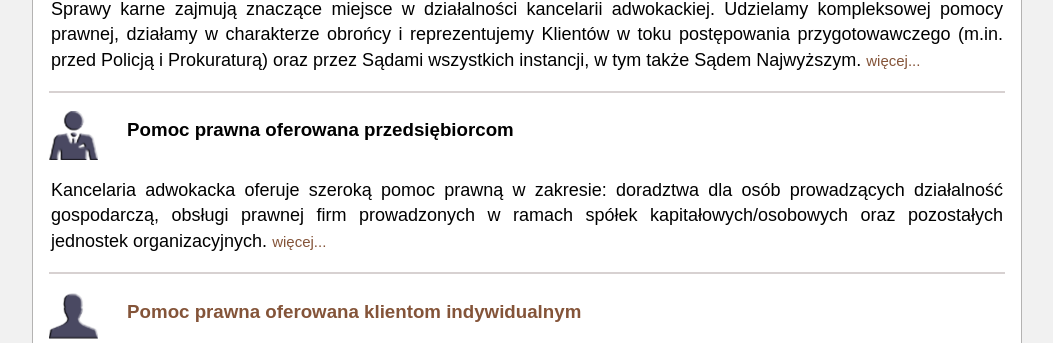
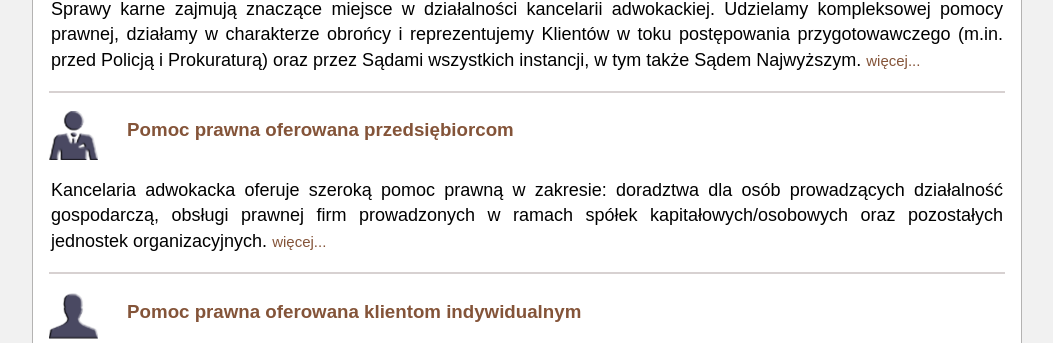
Before and after one commit to sztosz/marcin, a Django app: template templates/main_site/services/services.html in a window 1280 px wide. Shown: the part 382-725 px from the top of the page, without its empty margins (113-1166 px from the left). Run offline with Django 3.2, Linux system fonts and the light colour scheme; the template is opened without the code that fills it, so the values that code supplies are empty.

Commit message:
Made title of second section a clickable link in services template.

```diff
--- a/templates/main_site/services/services.html
+++ b/templates/main_site/services/services.html
@@ -18,7 +18,7 @@
   </div>
   <hr>
 
-  <img src="/static/img/shapes/the_other_bust.png" class="img_on_left_wrap service_icon_resize"><h3>Pomoc prawna oferowana przedsiębiorcom</h3>
+  <img src="/static/img/shapes/the_other_bust.png" class="img_on_left_wrap service_icon_resize"><h3><a href="{% url 'main_site:services:entrepreneurs' %}" title="Pomoc prawna oferowana przedsiębiorcom" class="font_brown">Pomoc prawna oferowana przedsiębiorcom</a></h3>
   <div id="entrepreneurs">
     <p>Kancelaria adwokacka oferuje szeroką pomoc prawną w zakresie: doradztwa dla osób prowadzących działalność gospodarczą, obsługi prawnej firm prowadzonych w ramach spółek kapitałowych/osobowych oraz pozostałych jednostek organizacyjnych. <a href="{% url 'main_site:services:entrepreneurs' %}"><small class="font_brown">więcej...</small></a></p>
 
```
